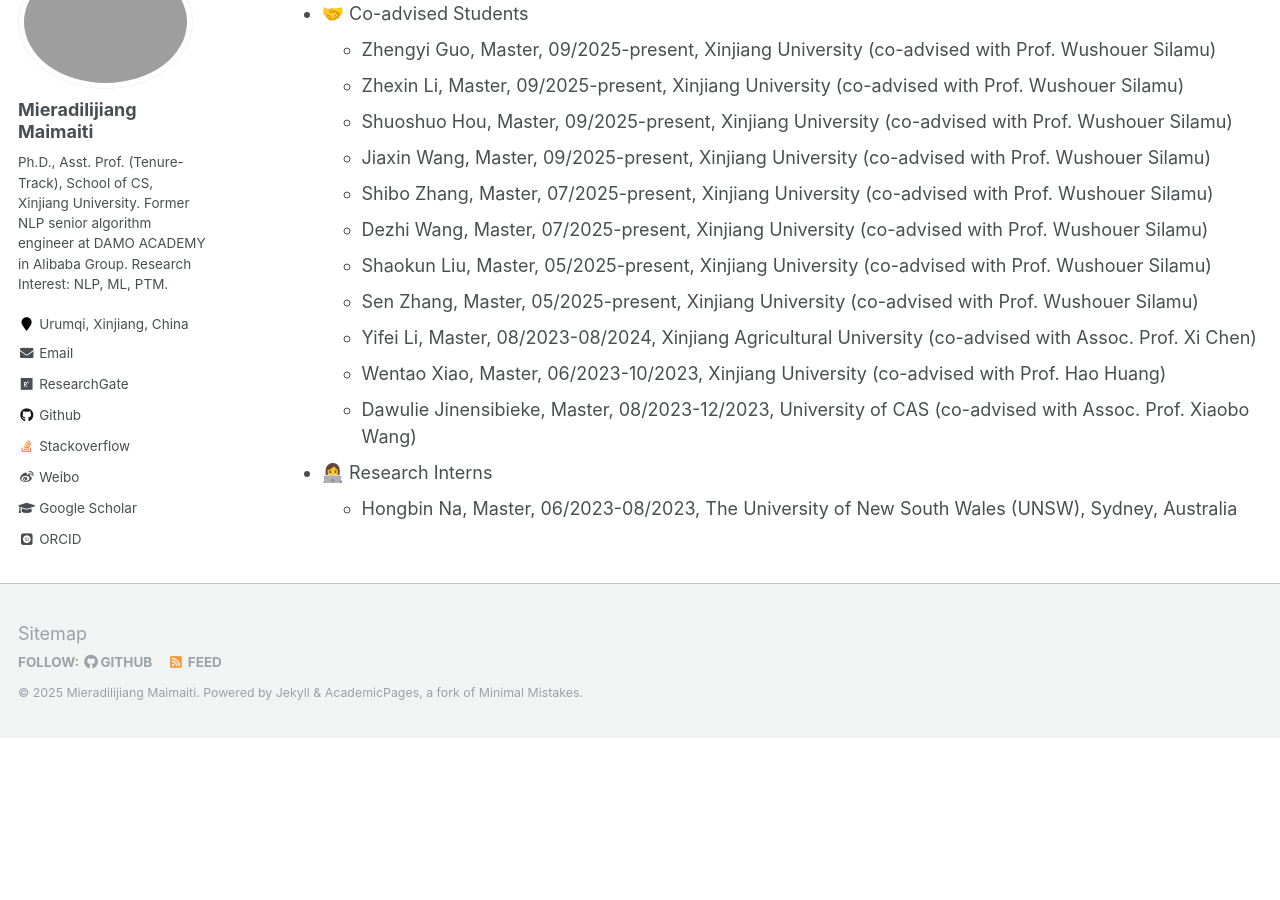
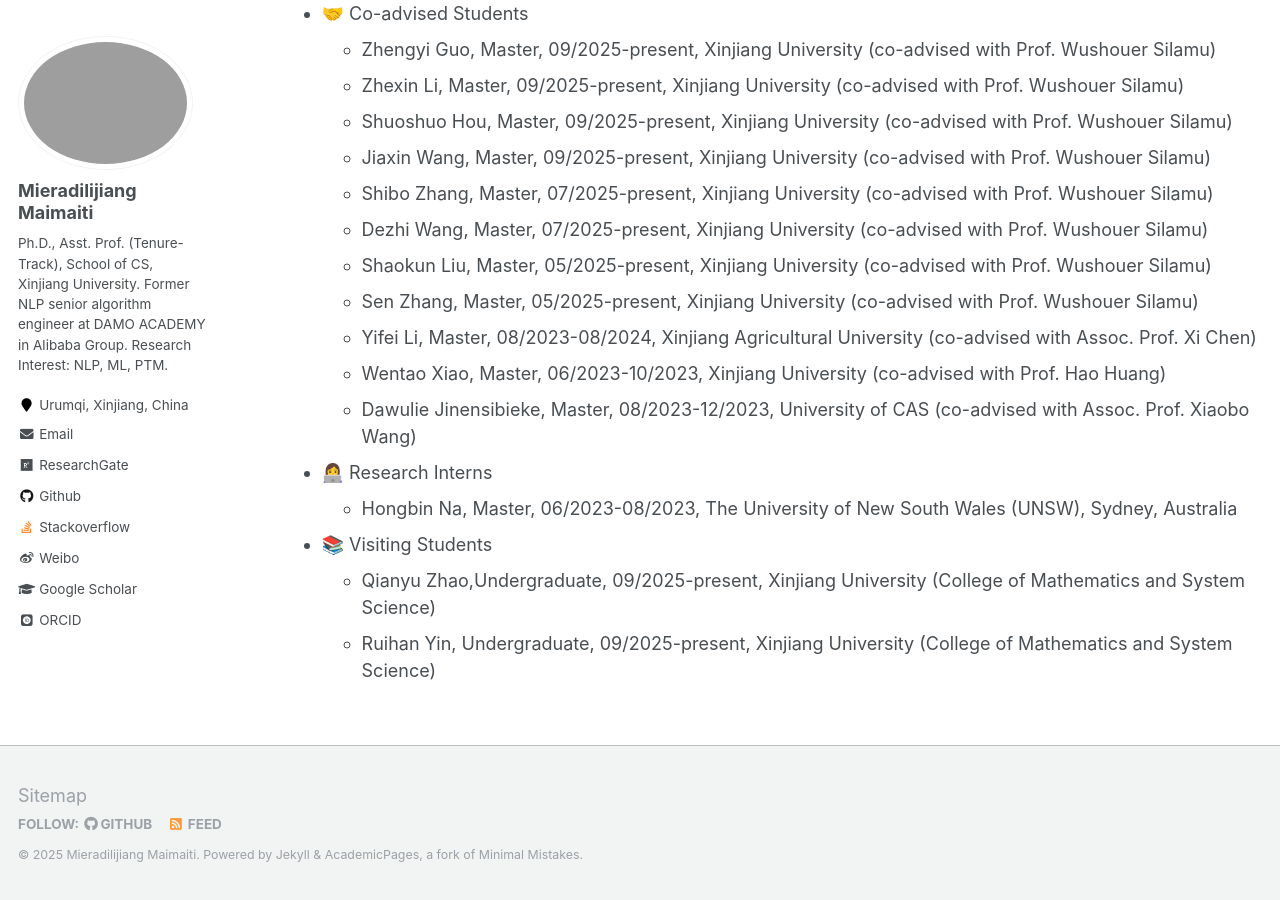
Before and after one commit to miradel51/miradel51.github.io, a Jekyll site: the page built from _pages/cv.md, in a window 1280 px wide and 900 px high, scrolled down 1662 px. Built offline with Jekyll 4.4.1, drawn with Linux system fonts in a browser that asks for light colours; some web fonts are replaced; before the commit the page ends 2400 px from its top, so only the background shows below that.

Commit message:
Update cv.md
Added some students as visiting scholars.

```diff
--- a/_pages/cv.md
+++ b/_pages/cv.md
@@ -75,6 +75,10 @@ redirect_from:
 * 👩‍💻 Research Interns
   * Hongbin Na, Master, 06/2023-08/2023, The University of New South Wales (UNSW), Sydney, Australia
 
+* 📚 Visiting Students
+  * Qianyu Zhao,Undergraduate, 09/2025-present, Xinjiang University (College of Mathematics and System Science)
+  * Ruihan Yin, Undergraduate, 09/2025-present, Xinjiang University (College of Mathematics and System Science)
+
 
 <!-- ### Supervised Students
 #### 🎓 Doctoral Students  or 👥 Supervised Students
```
